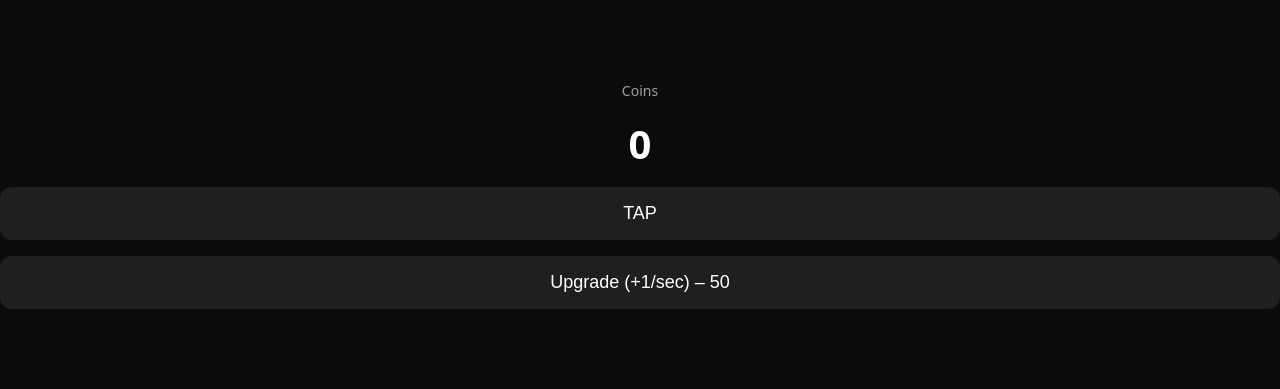
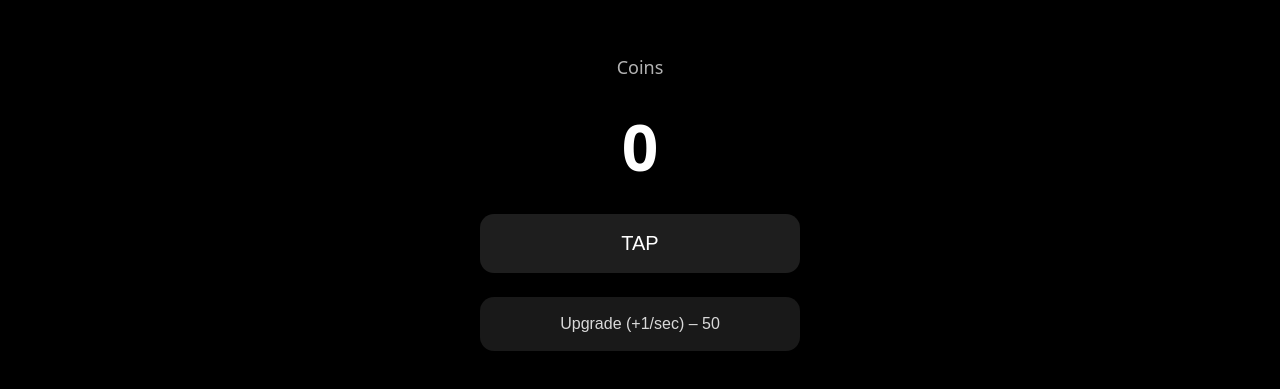
Before and after one commit to sampbb1996-dot/Casino, a website: page index.html in a window 1280 px wide. Shown: the part 197-586 px from the top of the page. Drawn offline with Linux system fonts and the light colour scheme.

Commit message:
Update index.html

```diff
--- a/index.html
+++ b/index.html
@@ -2,48 +2,100 @@
 <html lang="en">
 <head>
 <meta charset="UTF-8">
-<meta name="viewport" content="width=device-width, initial-scale=1.0">
-<title>Idle Tap</title>
+<meta name="viewport" content="width=device-width, initial-scale=1.0, user-scalable=no">
+<title>Tap</title>
+
 <style>
-html,body{
-  margin:0;
-  padding:0;
-  background:#0b0b0b;
-  color:#fff;
-  font-family: system-ui, sans-serif;
-  text-align:center;
+html, body {
+  margin: 0;
+  padding: 0;
+  background: #000;
+  color: #fff;
+  font-family: system-ui, -apple-system, sans-serif;
+  height: 100%;
 }
-#wrap{
-  min-height:100vh;
-  display:flex;
-  flex-direction:column;
-  justify-content:center;
-  gap:16px;
+
+#app {
+  height: 100%;
+  display: flex;
+  flex-direction: column;
+  align-items: center;
+  justify-content: center;
+  gap: 24px;
 }
-#score{
-  font-size:40px;
-  font-weight:700;
+
+#coins {
+  font-size: 18px;
+  opacity: 0.7;
 }
-button{
-  padding:16px;
-  font-size:18px;
-  border:none;
-  border-radius:12px;
-  background:#1f1f1f;
-  color:#fff;
+
+#count {
+  font-size: 64px;
+  font-weight: 600;
 }
-button:active{transform:scale(0.97);}
-.small{opacity:0.6;font-size:14px;}
+
+button {
+  width: 80%;
+  max-width: 320px;
+  padding: 18px;
+  font-size: 20px;
+  border-radius: 14px;
+  border: none;
+  background: #1e1e1e;
+  color: white;
+}
+
+button:active {
+  transform: scale(0.98);
+}
+
+#upgrade {
+  font-size: 16px;
+  opacity: 0.85;
+}
 </style>
 </head>
 <body>
 
-<div id="wrap">
-  <div class="small">Coins</div>
-  <div id="score">0</div>
+<div id="app">
+  <div id="coins">Coins</div>
+  <div id="count">0</div>
 
   <button id="tap">TAP</button>
+  <button id="upgrade">Upgrade (+1/sec) – 50</button>
+</div>
 
-  <button id="upgrade">Upgrade (+1/sec) – 50</button>
+<script>
+let coins = 0;
+let rate = 0;
 
-  <div class="small" id="rate">
+const countEl = document.getElementById("count");
+const tapBtn = document.getElementById("tap");
+const upgradeBtn = document.getElementById("upgrade");
+
+tapBtn.addEventListener("click", () => {
+  coins += 1;
+  update();
+});
+
+upgradeBtn.addEventListener("click", () => {
+  if (coins >= 50) {
+    coins -= 50;
+    rate += 1;
+    update();
+  }
+});
+
+function update() {
+  countEl.textContent = coins;
+}
+
+// passive income
+setInterval(() => {
+  coins += rate;
+  update();
+}, 1000);
+</script>
+
+</body>
+</html>
```
